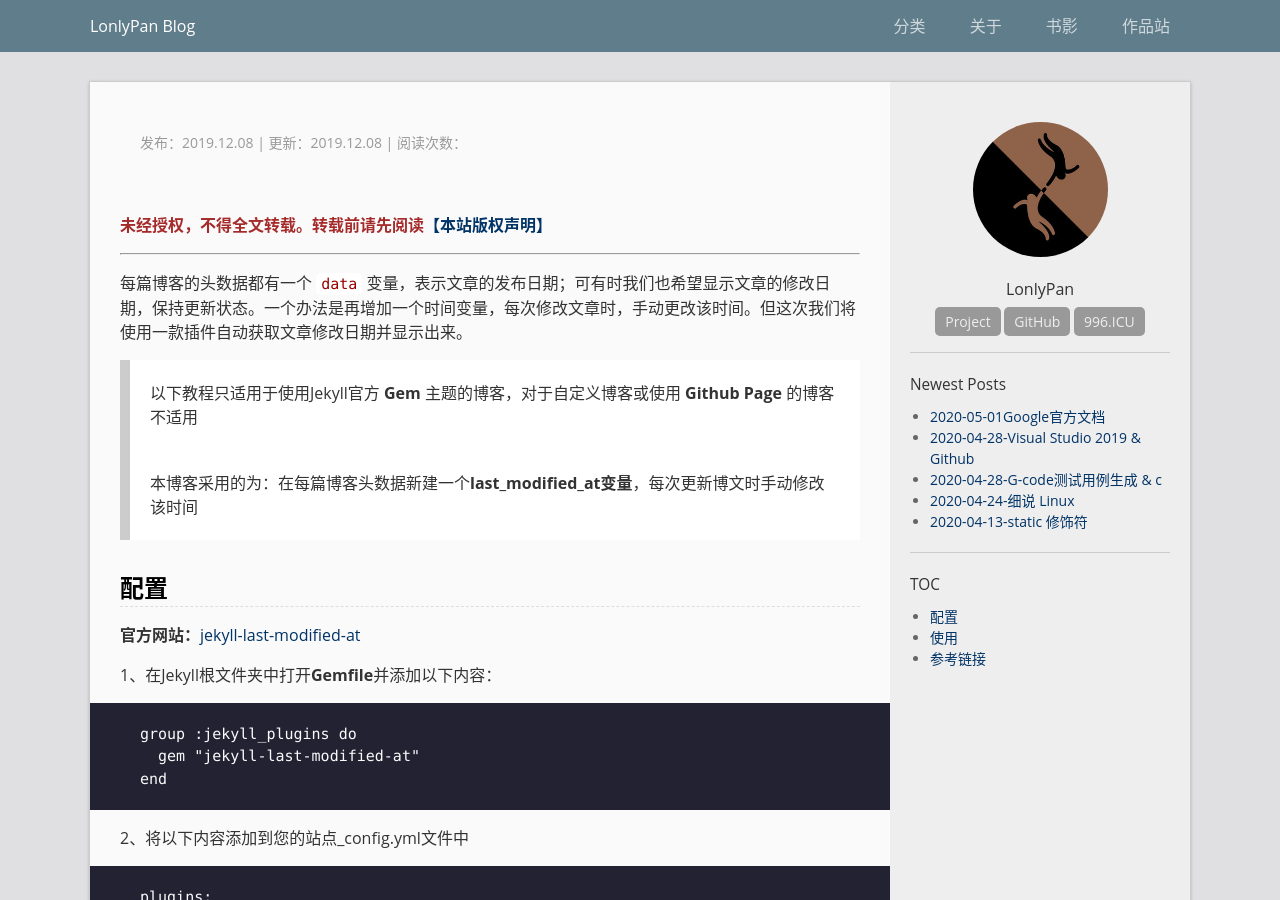
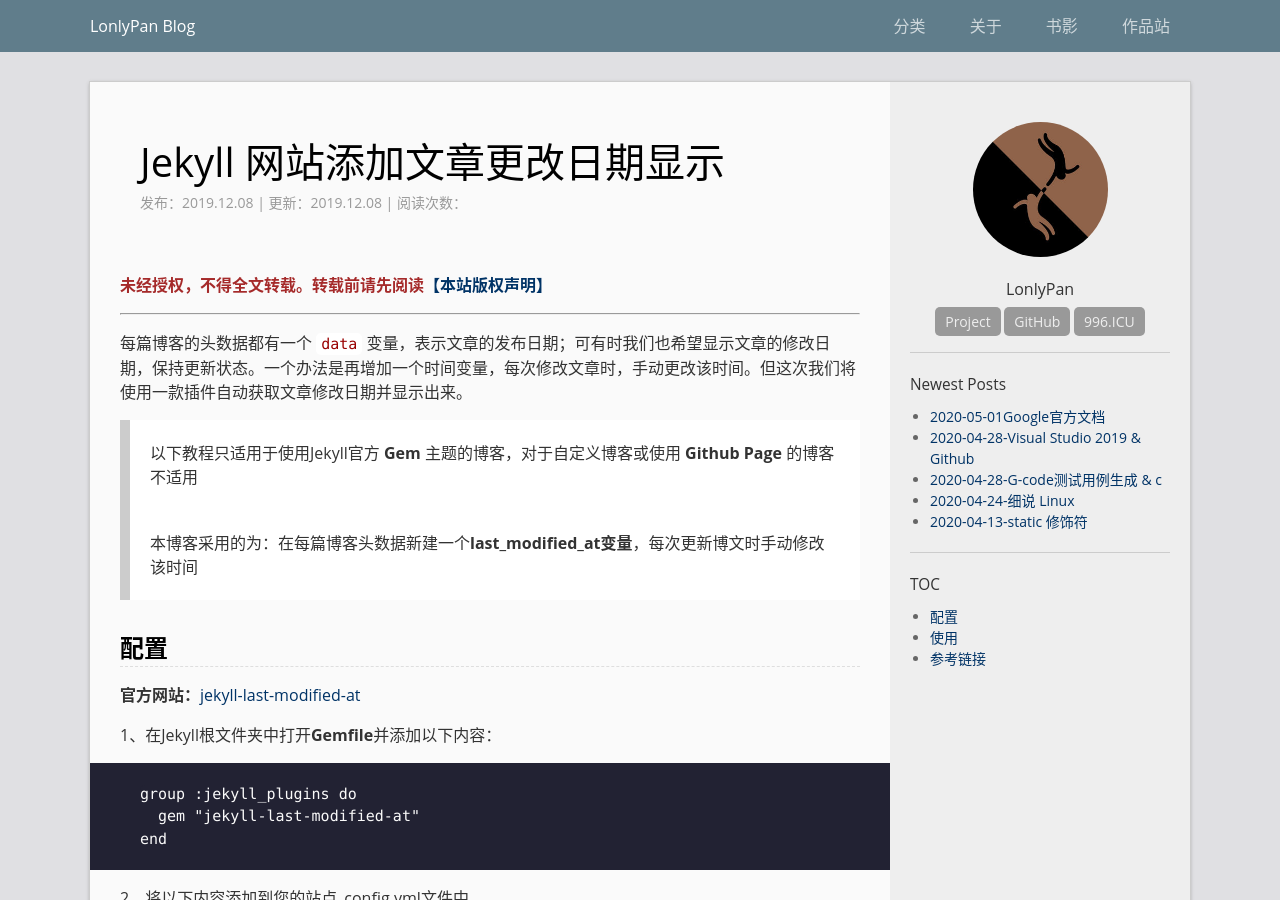
Before and after one commit to LonlyStack/LonlyPan.github.io, a Jekyll site: the page built from _posts/2019-12-8-Jekyll 网站添加文章更改日期显示.md, in a window 1280 px wide and 900 px high. Built offline with Jekyll 4.4.1, drawn with Linux system fonts in a browser that asks for light colours; comment, search, counter and statistics services are not loaded.

Commit message:
修改文件: _posts/2019-12-8-Jekyll 网站添加文章更改日期显示.md

```diff
--- a/_posts/2019-12-8-Jekyll 网站添加文章更改日期显示.md
+++ b/_posts/2019-12-8-Jekyll 网站添加文章更改日期显示.md
@@ -1,6 +1,7 @@
 ---
 layout: post
-title:    "Jekyll 网站添加文章更改日期显示"
+show_title:    "Jekyll 网站添加文章更改日期显示"
+title:    "2019-12-8 -Jekyll 网站添加文章更改日期显示"
 date:   2019-12-8  13:31
 last_modified_at:  2019-12-8
 categories: web
```
